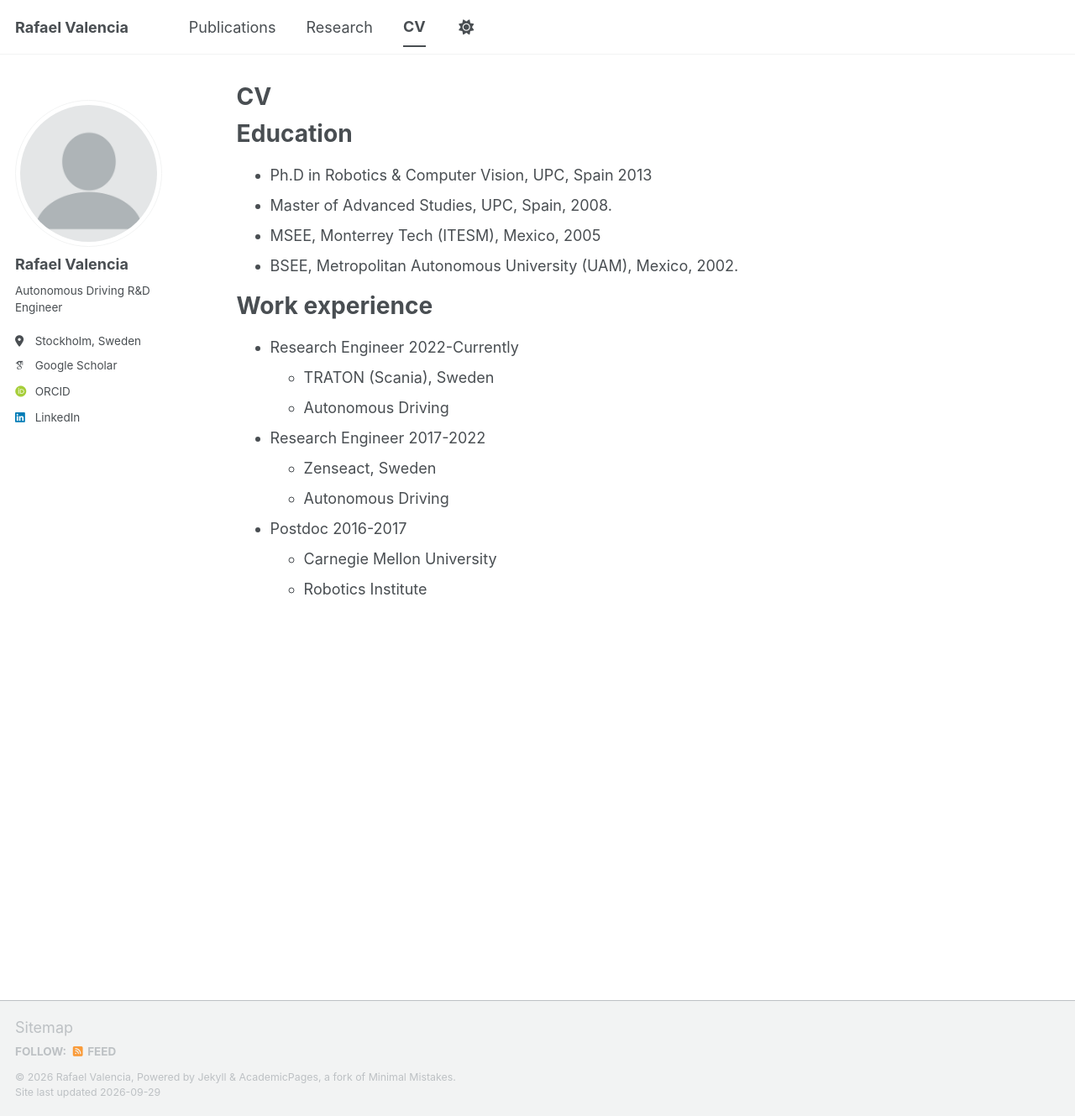
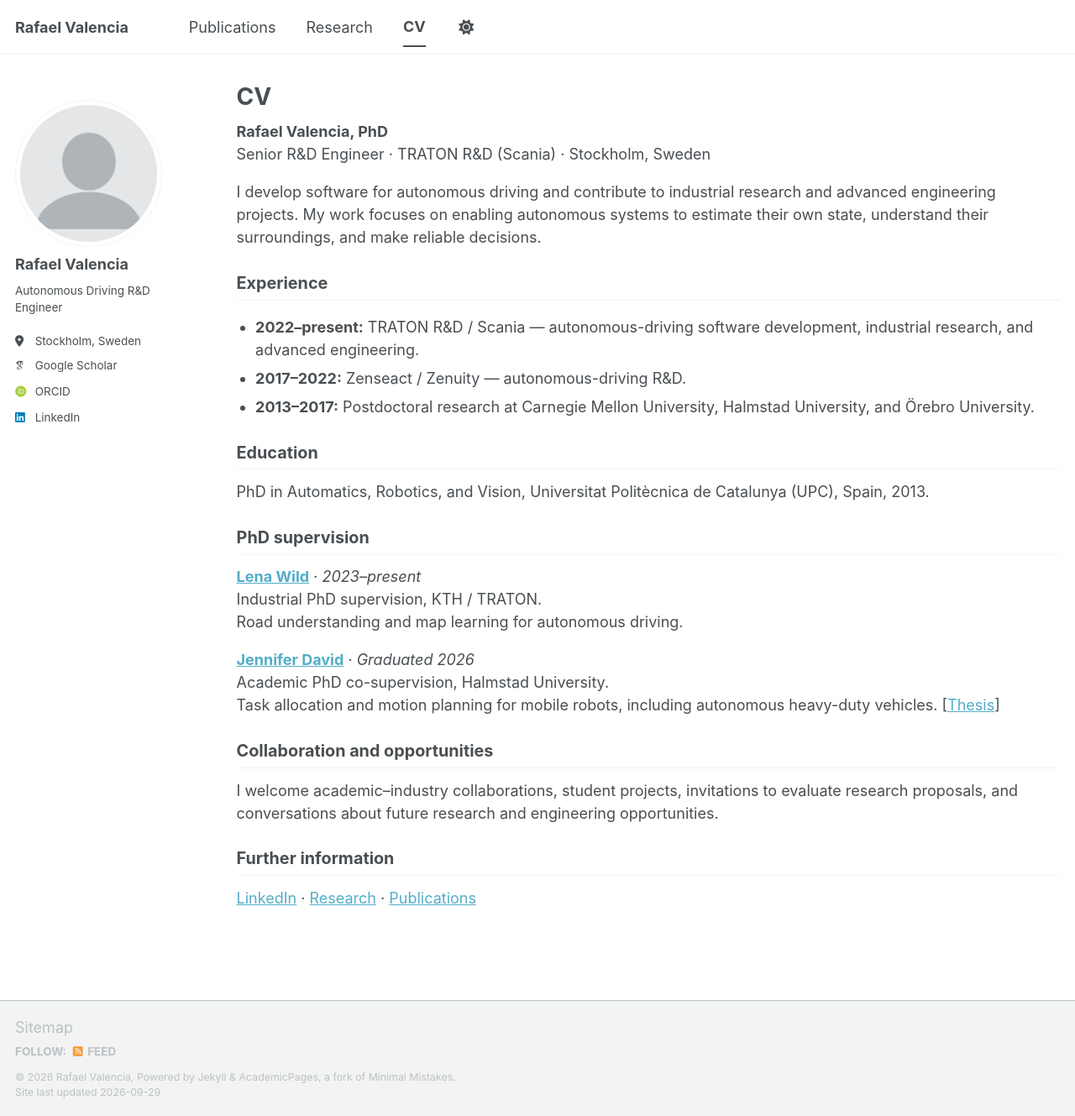
Before and after one commit to rafaelvalencia/rafaelvalencia.github.io, a Jekyll site: the page built from _pages/cv.md, in a window 1280 px wide and 1329 px high. Shown: the whole window at 84% size. Built offline with Jekyll 4.4.1, drawn with Linux system fonts in a browser that asks for light colours; some web fonts are replaced; a script bundle is joined from its source files by our own code; library files that are not in the unit come from our copies.

Commit message:
Add concise CV with academic and industrial supervision

```diff
--- a/_pages/cv.md
+++ b/_pages/cv.md
@@ -7,58 +7,39 @@ redirect_from:
   - /resume
 ---
 
-{% include base_path %}
+<div class="cv-page" markdown="1">
 
-Education
-======
-* Ph.D in Robotics & Computer Vision, UPC, Spain 2013
-* Master of Advanced Studies, UPC, Spain, 2008.
-* MSEE, Monterrey Tech (ITESM), Mexico, 2005
-* BSEE, Metropolitan Autonomous University (UAM), Mexico, 2002.
+**Rafael Valencia, PhD**<br>
+Senior R&D Engineer · TRATON R&D (Scania) · Stockholm, Sweden
 
-Work experience
-======
-* Research Engineer 2022-Currently
-  * TRATON (Scania), Sweden
-  * Autonomous Driving
+I develop software for autonomous driving and contribute to industrial research and advanced engineering projects. My work focuses on enabling autonomous systems to estimate their own state, understand their surroundings, and make reliable decisions.
 
+## Experience
 
-* Research Engineer 2017-2022
-  * Zenseact, Sweden
-  * Autonomous Driving
+- **2022–present:** TRATON R&D / Scania — autonomous-driving software development, industrial research, and advanced engineering.
+- **2017–2022:** Zenseact / Zenuity — autonomous-driving R&D.
+- **2013–2017:** Postdoctoral research at Carnegie Mellon University, Halmstad University, and Örebro University.
 
+## Education
 
-* Postdoc 2016-2017
-  * Carnegie Mellon University
-  * Robotics Institute
+PhD in Automatics, Robotics, and Vision, Universitat Politècnica de Catalunya (UPC), Spain, 2013.
 
-<!-- Skills
-======
-* Skill 1
-* Skill 2
-  * Sub-skill 2.1
-  * Sub-skill 2.2
-  * Sub-skill 2.3
-* Skill 3
+## PhD supervision
 
-Publications
-======
-  <ul>{% for post in site.publications reversed %}
-    {% include archive-single-cv.html %}
-  {% endfor %}</ul>
+[**Lena Wild**](https://lwildd.github.io/) · *2023–present*<br>
+Industrial PhD supervision, KTH / TRATON.<br>
+Road understanding and map learning for autonomous driving.
 
-Talks
-======
-  <ul>{% for post in site.talks reversed %}
-    {% include archive-single-talk-cv.html  %}
-  {% endfor %}</ul>
+[**Jennifer David**](https://jennidavid.wordpress.com/) · *Graduated 2026*<br>
+Academic PhD co-supervision, Halmstad University.<br>
+Task allocation and motion planning for mobile robots, including autonomous heavy-duty vehicles. [[Thesis](https://www.diva-portal.org/smash/record.jsf?pid=diva2%3A2025798)]
 
-Teaching
-======
-  <ul>{% for post in site.teaching reversed %}
-    {% include archive-single-cv.html %}
-  {% endfor %}</ul>
+## Collaboration and opportunities
 
-Service and leadership
-======
-* Currently signed in to 43 different slack teams -->
+I welcome academic–industry collaborations, student projects, invitations to evaluate research proposals, and conversations about future research and engineering opportunities.
+
+## Further information
+
+[LinkedIn](https://www.linkedin.com/in/rafaelvalencia/) · [Research]({{ '/research/' | relative_url }}) · [Publications]({{ '/publications/' | relative_url }})
+
+</div>
--- /dev/null
+++ b/_sass/layout/_cv.scss
@@ -0,0 +1,20 @@
+.cv-page {
+  h2 {
+    margin: 1.5em 0 0.65em;
+    padding-bottom: 0.35em;
+    border-bottom: 1px solid var(--global-border-color);
+    font-size: 1.1em;
+  }
+
+  p {
+    margin: 0 0 1em;
+  }
+
+  ul {
+    padding-left: 1.25em;
+  }
+
+  li {
+    margin-bottom: 0.4em;
+  }
+}
--- a/assets/css/main.scss
+++ b/assets/css/main.scss
@@ -35,6 +35,7 @@
     "layout/page",
     "layout/archive",
     "layout/research",
+    "layout/cv",
     "layout/sidebar",
     "layout/json_cv",
 
```
